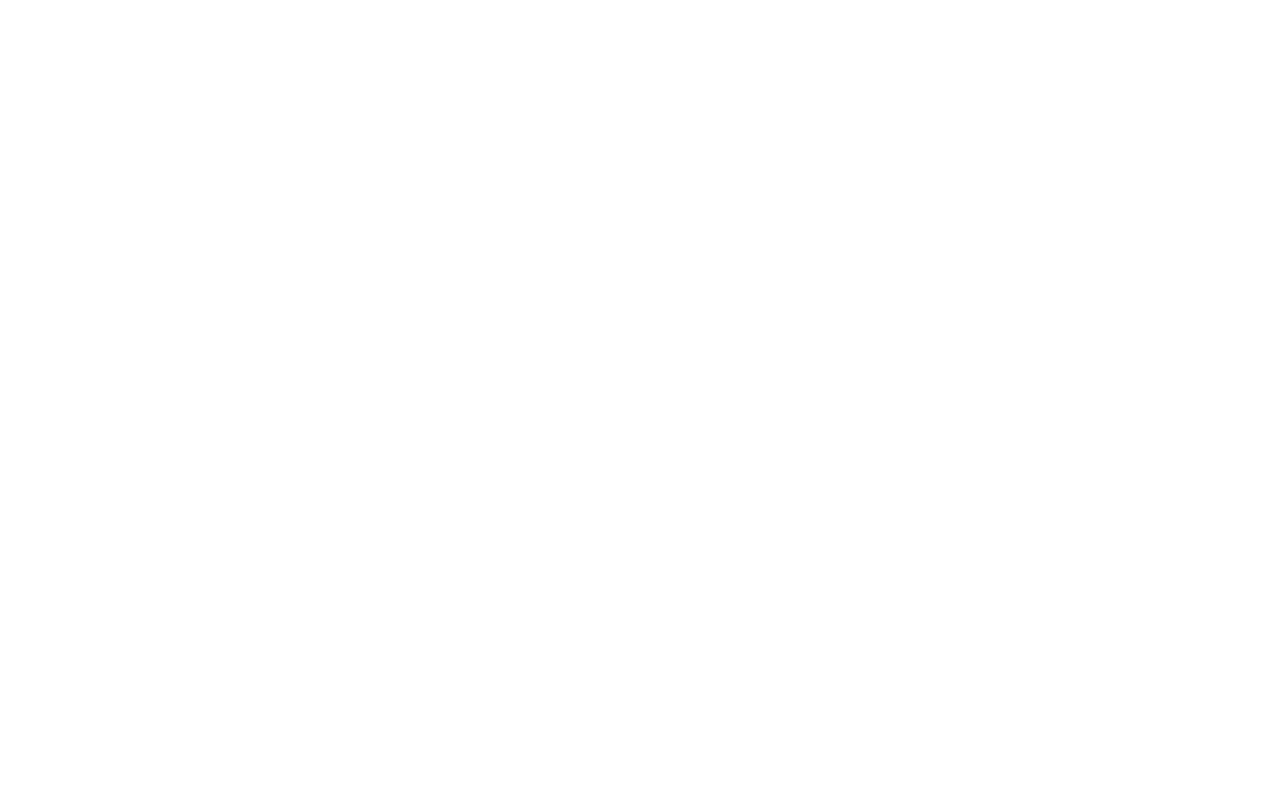
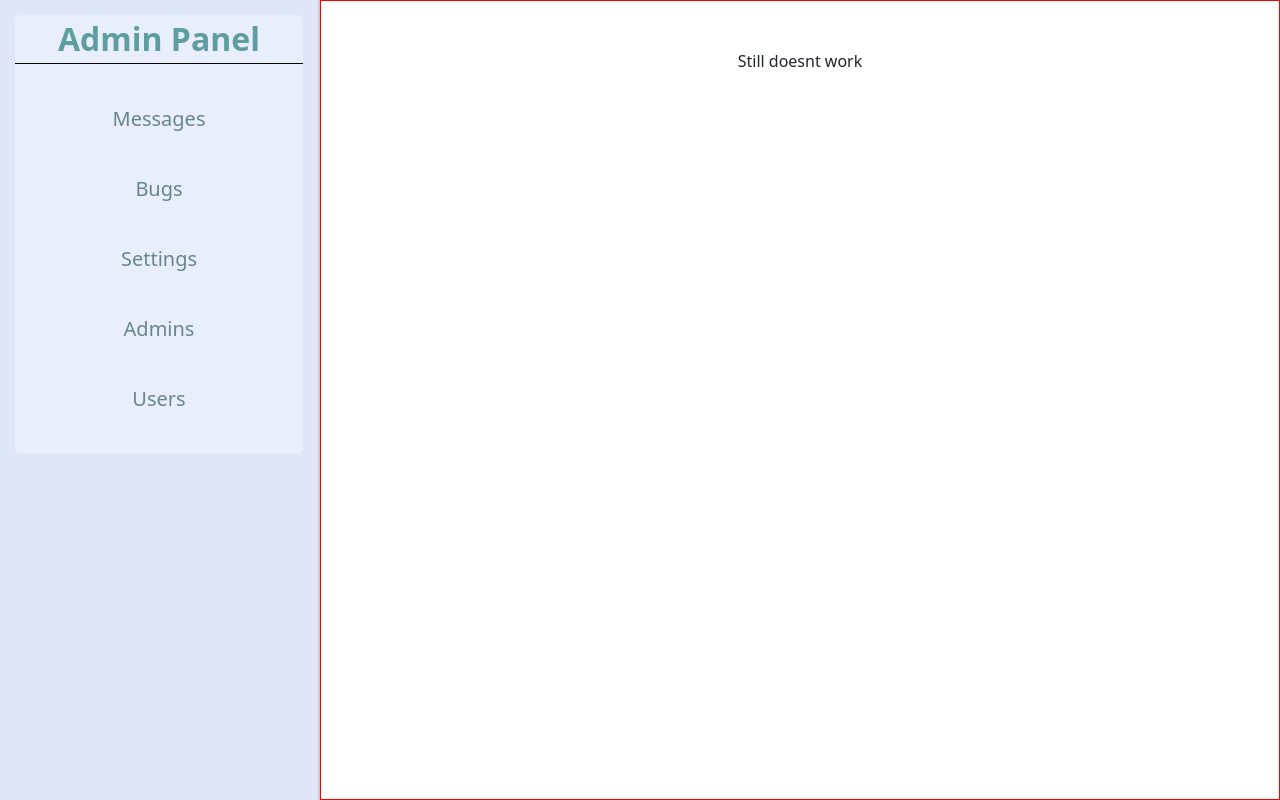
Before and after one commit to amrahrustamov/ButaSocialMedia, a React (Create React App) app in the folder buta/: page /admin in a window 1280 px wide. Before the commit this address had no page. Built offline with nearby package versions, Linux system fonts and the light colour scheme.

Commit message:
basic Admin panel created

```diff
--- a/buta/package.json
+++ b/buta/package.json
@@ -7,6 +7,7 @@
     "@testing-library/react": "^13.4.0",
     "@testing-library/user-event": "^13.5.0",
     "bootstrap": "^5.3.2",
+    "buta": "^0.0.0",
     "react": "^18.2.0",
     "react-bootstrap": "^2.9.2",
     "react-dom": "^18.2.0",
--- a/buta/src/App.css
+++ b/buta/src/App.css
@@ -283,4 +283,54 @@
 }
 .signUp .container .box .conBoxes .bottomPart p {
   margin: 10px;
+}
+
+.sidebar {
+  background-color: #dee6f8;
+  border-right: 2px solid rgba(150, 151, 151, 0.3607843137);
+  height: 100vh;
+  width: 20%;
+  position: fixed;
+  padding: 15px;
+  overflow-y: auto;
+}
+.sidebar .boxInSidebar {
+  border-radius: 6px;
+  background-color: rgba(237, 242, 252, 0.7411764706);
+}
+.sidebar .boxInSidebar .logoAdminPanel {
+  font-weight: bold;
+  font-size: 2rem;
+  color: cadetblue;
+}
+.sidebar .boxInSidebar .adminOptions {
+  border-top: 1px solid black;
+}
+.sidebar .boxInSidebar .adminOptions ul {
+  list-style-type: none;
+  padding: 20px 0;
+  display: flex;
+  flex-direction: column;
+  align-items: center;
+}
+.sidebar .boxInSidebar .adminOptions ul li {
+  margin: 20px 0;
+  font-size: 20px;
+}
+.sidebar .boxInSidebar .adminOptions ul li a {
+  color: rgb(105, 135, 137);
+}
+.sidebar .boxInSidebar .adminOptions ul li a:hover {
+  color: rgb(4, 85, 94);
+}
+
+main {
+  right: 0;
+  min-height: 100vh;
+  border: 1px solid red;
+  position: absolute;
+}
+main .boxOfMain {
+  width: 100%;
+  position: static;
 }/*# sourceMappingURL=App.css.map */
--- a/buta/src/App.js
+++ b/buta/src/App.js
@@ -3,6 +3,7 @@
 import { BrowserRouter, Routes, Route } from 'react-router-dom'
 import SignUp from './components/signUp/SignUp';
 import ResetPassword from './components/resetPassword/ResetPassword';
+import AdminPanel from './pages/admin/AdminPanel';
 
 function App() {
   return (
@@ -10,6 +11,7 @@
       <BrowserRouter >
         <Routes>
           <Route path='/' element={<SignIn />}></Route>
+          <Route path='/admin' element={<AdminPanel />}></Route>
           <Route path='/sign_in' element={<SignIn />}></Route>
           <Route path='/sign_up' element={<SignUp />}></Route>
           <Route path='/reset_Password' element={<ResetPassword />}></Route>
--- a/buta/src/App.scss
+++ b/buta/src/App.scss
@@ -9,3 +9,5 @@
   @import './components/signIn/signIn';
   @import './components/resetPassword/resetPassword';
   @import './components/signUp/signUp';
+  @import './components/adminComp/sidebar';
+  @import './pages/admin/adminPanel';
--- /dev/null
+++ b/buta/src/components/adminComp/Sidebar.jsx
@@ -0,0 +1,25 @@
+import React from 'react'
+import 'bootstrap/dist/css/bootstrap.min.css'
+import '../../App.css'
+import { Link, NavLink } from 'react-router-dom'
+
+const Sidebar = () => {
+  return (
+   <div className="sidebar col-xl-3 col-lg-3 col-md-3 col-sm-3">
+    <div className="boxInSidebar text-center">
+        <Link to={'/admin'} className='logoAdminPanel'>Admin Panel</Link>
+        <div className="adminOptions">
+                <ul>
+                    <li><NavLink>Messages</NavLink></li>
+                    <li><NavLink>Bugs</NavLink></li>
+                    <li><NavLink>Settings</NavLink></li>
+                    <li><NavLink>Admins</NavLink></li>
+                    <li><NavLink>Users</NavLink></li>
+                </ul>
+        </div>
+    </div>
+   </div>
+  )
+}
+
+export default Sidebar
--- /dev/null
+++ b/buta/src/components/adminComp/_sidebar.scss
@@ -0,0 +1,42 @@
+.sidebar{
+    background-color: #dee6f8;
+    border-right: 2px solid #9697975c;
+    height: 100vh;
+    width: 20%;
+    position: fixed ;
+    padding: 15px;
+    overflow-y:auto;
+
+    .boxInSidebar{
+        border-radius: 6px;
+        background-color: #edf2fcbd;
+
+        .logoAdminPanel{
+            font-weight: bold;
+            font-size: 2rem;
+            color: cadetblue;
+        }
+        .adminOptions{
+            border-top: 1px solid black;
+
+            ul{
+                list-style-type: none;
+                padding: 20px 0;
+                display: flex;
+                flex-direction: column;
+                align-items: center;
+
+                li{
+                    margin: 20px 0;
+                    font-size: 20px;
+                    a{
+                        color: rgb(105, 135, 137);
+                    }
+                    a:hover{
+                        color: rgb(4, 85, 94);
+                    }
+                }
+            }
+        }
+    }
+}
--- a/buta/src/components/resetPassword/ResetPassword.jsx
+++ b/buta/src/components/resetPassword/ResetPassword.jsx
@@ -1,5 +1,5 @@
 import React from 'react'
-import '../../../src/App.css'
+import '../../App.css'
 import 'bootstrap/dist/css/bootstrap.min.css'
 import { MdOutlineMailLock } from "react-icons/md";
 import { FcMindMap } from "react-icons/fc";
--- a/buta/src/components/signIn/SignIn.jsx
+++ b/buta/src/components/signIn/SignIn.jsx
@@ -1,5 +1,5 @@
 import React from 'react'
-import '../../../src/App.css'
+import '../../App.css'
 import 'bootstrap/dist/css/bootstrap.min.css'
 import { MdOutlineMailLock } from "react-icons/md";
 import { PiLockKeyFill } from "react-icons/pi";
--- a/buta/src/components/signUp/SignUp.jsx
+++ b/buta/src/components/signUp/SignUp.jsx
@@ -1,5 +1,5 @@
 import React from 'react'
-import '../../../src/App.css'
+import '../../App.css'
 import 'bootstrap/dist/css/bootstrap.min.css'
 import { Link } from 'react-router-dom'
 import { CiUser } from "react-icons/ci";
--- /dev/null
+++ b/buta/src/pages/admin/AdminPanel.jsx
@@ -0,0 +1,18 @@
+import React from 'react'
+import Sidebar from '../../components/adminComp/Sidebar'
+import '../../App.css'
+import 'bootstrap/dist/css/bootstrap.min.css'
+
+const AdminPanel = () => {
+  return (
+    <div className='adminPanel'>
+        <Sidebar />
+        <main className='col-xl-9 col-lg-9 col-md-9 col-sm-9'>
+                <div className="boxOfMain text-center mt-5">
+                    Still doesnt work
+                </div>
+        </main>
+    </div>
+  )
+}
+export default AdminPanel
--- /dev/null
+++ b/buta/src/pages/admin/_adminPanel.scss
@@ -0,0 +1,11 @@
+main{
+    right: 0;
+    min-height: 100vh;
+    border: 1px solid red;
+    position: absolute;
+
+    .boxOfMain{
+        width: 100%;
+        position: static;
+        }
+}
```
Also changed, not shown: 2 other files (tests, documents, lock files or other folders).
